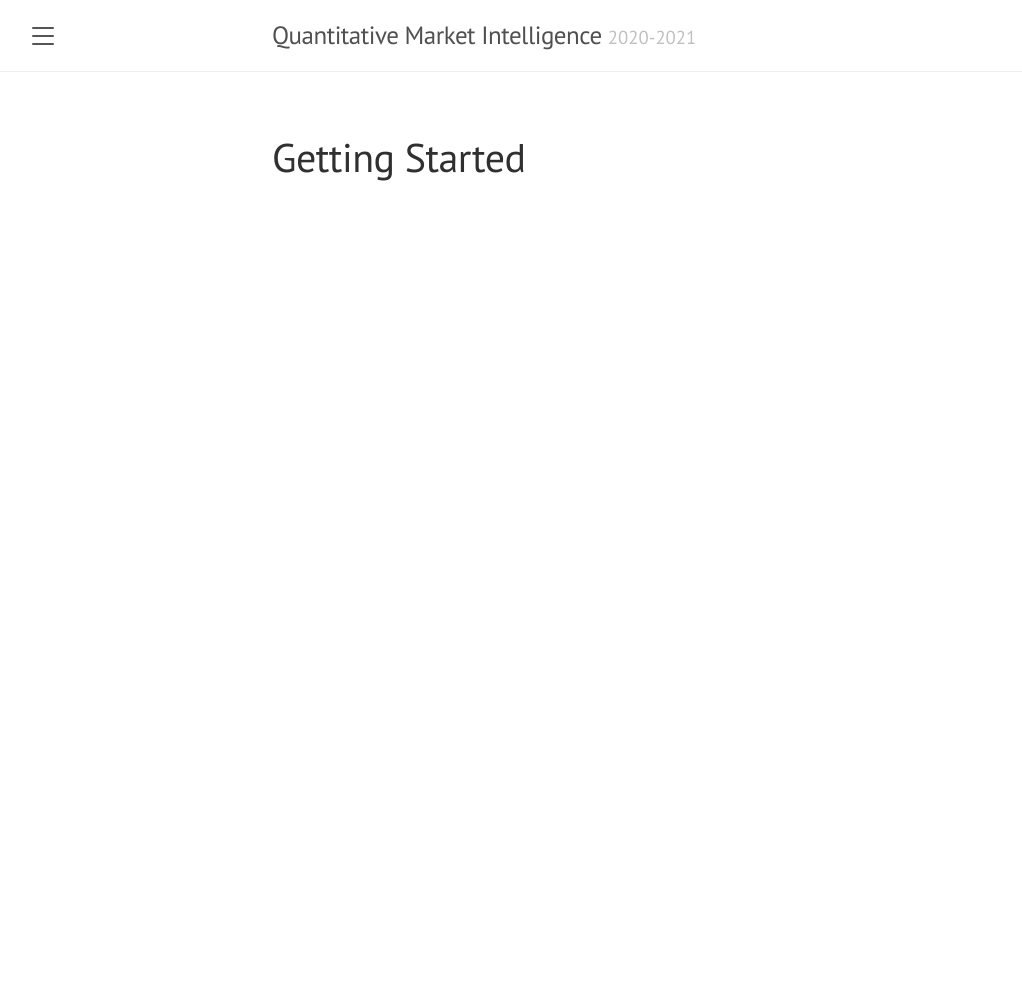
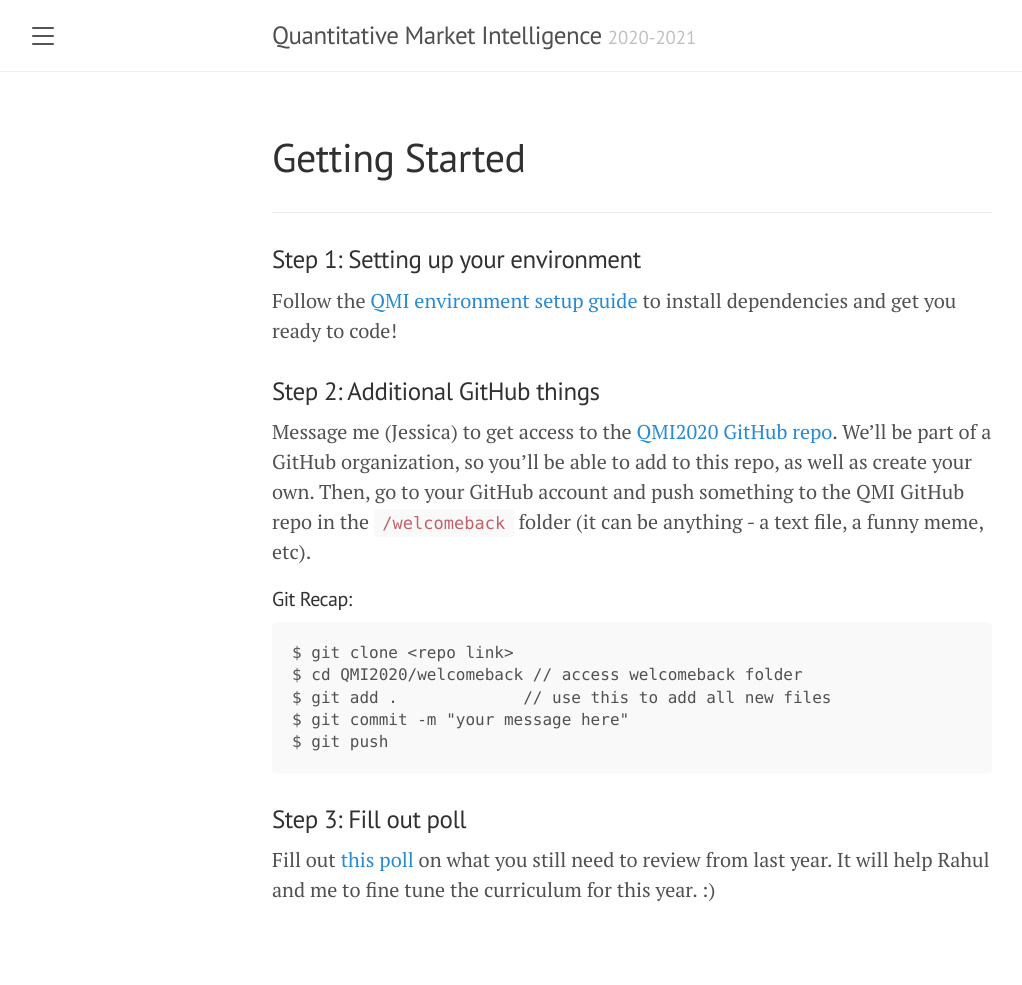
Before and after one commit to quantitativemarketintel/quantitativemarketintel.github.io, a Jekyll site: the page built from setup.md, in a window 1280 px wide. Shown: the whole page, without its empty margins (8-1030 px from the left). Built offline with Jekyll 4.4.1, drawn with Linux system fonts in a browser that asks for light colours; before the commit the page ends 900 px from its top, so only the background shows below that.

Commit message:
Add Lecture notes and setup

````diff
--- a/setup.md
+++ b/setup.md
@@ -2,3 +2,24 @@
 layout: page
 title: "Getting Started"
 ---
+
+---
+
+### Step 1: Setting up your environment
+Follow the [QMI environment setup guide]({{site.url}}/assets/UpdatedEnvironmentSetup.pdf) to install dependencies and get you ready to code!
+
+
+### Step 2: Additional GitHub things
+Message me (Jessica) to get access to the [QMI2020 GitHub repo](https://github.com/QuantitativeMarketIntelligence/QMI2020). We'll be part of a GitHub organization, so you'll be able to add to this repo, as well as create your own. Then, go to your GitHub account and push something to the QMI GitHub repo in the ```/welcomeback``` folder (it can be anything - a text file, a funny meme, etc).
+
+#### Git Recap:
+```
+$ git clone <repo link>
+$ cd QMI2020/welcomeback // access welcomeback folder
+$ git add . 		// use this to add all new files
+$ git commit -m "your message here"
+$ git push
+```
+
+### Step 3: Fill out poll
+Fill out [this poll](https://tiny.cc/QMIWelcomeBack) on what you still need to review from last year. It will help Rahul and me to fine tune the curriculum for this year. :)
````
Also changed, not shown: index.md (+1 -1 lines), 1 other file.
